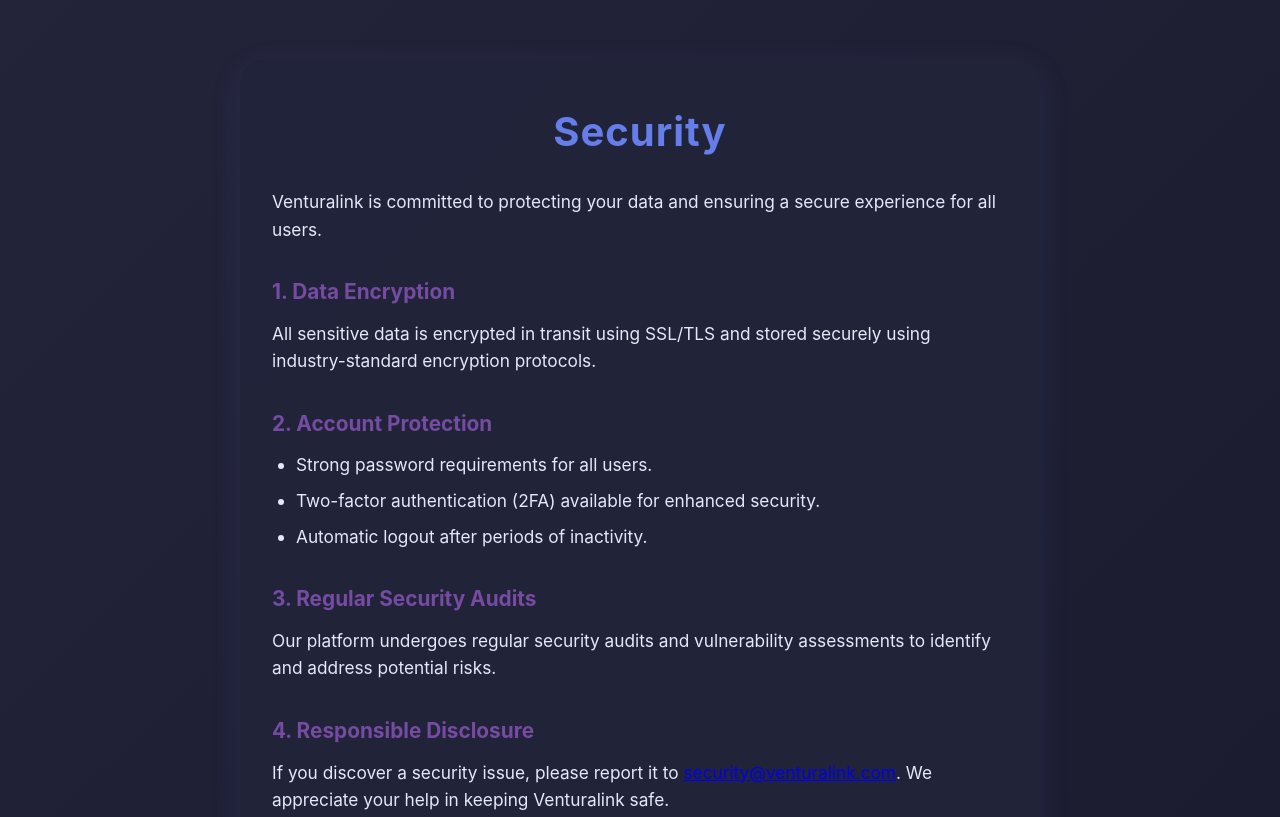
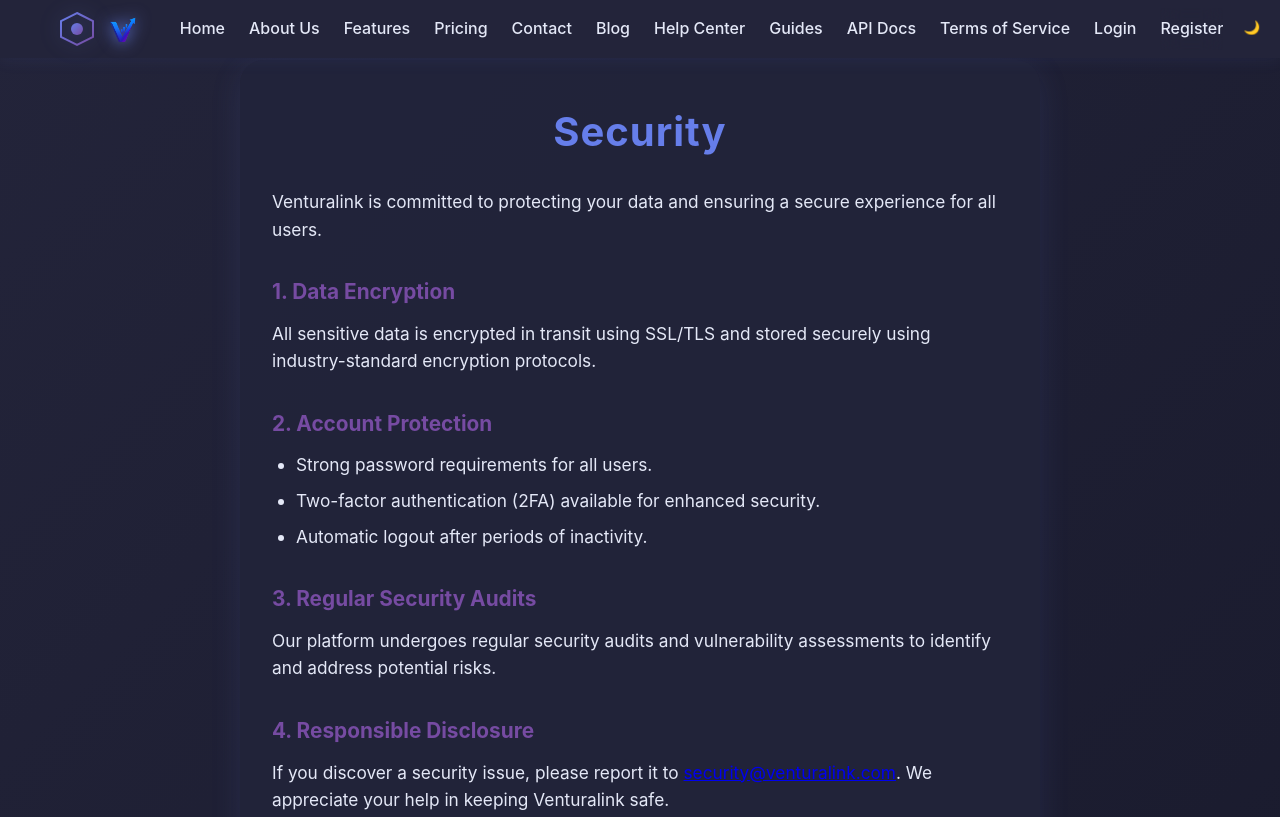
Before and after one commit to eccentriccoder01/Venturalink, a plain HTML site: page security.html in a window 1280 px wide. Shown: the top 817 px of the page. Drawn offline with Linux system fonts and the light colour scheme.

Commit message:
feat(security): add header with navigation to security page

```diff
--- a/security.html
+++ b/security.html
@@ -14,6 +14,64 @@
       margin: 0;
       min-height: 100vh;
     }
+
+    .main-header {
+      background: #23243a;
+      box-shadow: 0 2px 16px rgba(102,126,234,0.08);
+      padding: 0.5rem 0;
+      display: flex;
+      justify-content: center;
+      align-items: center;
+    }
+
+    .navbar {
+      display: flex;
+      align-items: center;
+      justify-content: space-between;
+      padding: 0 2rem;
+    }
+
+    .logo {
+      margin-right: 2rem;
+    }
+
+    .logo-container {
+      display: flex;
+      align-items: center;
+      gap: 0.5rem;
+    }
+
+    .logo-icon svg {
+      height: 2.5rem;
+      width: 2.5rem;
+      display: block;
+    }
+
+    .logo-text img {
+      height: 2.2rem;
+      margin-right: 0.5rem;
+      vertical-align: middle;
+      filter: drop-shadow(0 0 8px #667eea);
+    }
+
+    .nav-links {
+      display: flex;
+      align-items: center;
+      gap: 1.5rem;
+    }
+
+    .nav-link {
+      padding: 0.5rem 0;
+      font-size: 1rem;
+      color: #e4e8f7;
+      text-decoration: none;
+      transition: color 0.2s;
+    }
+
+    .nav-link:hover {
+      color: #764ba2;
+    }
+
     main {
       margin-top: 60px;
     }
@@ -71,6 +129,47 @@
   </style>
 </head>
 <body>
+  <!-- Header -->
+  <header class="main-header">
+    <nav class="navbar" id="main-nav">
+      <div class="logo">
+        <a href="index.html" class="logo-link">
+          <div class="logo-container">
+            <div class="logo-icon">
+              <svg viewBox="0 0 40 40" fill="none">
+                <path d="M20 4L36 12V28L20 36L4 28V12L20 4Z" stroke="url(#logo-gradient)" stroke-width="2" fill="none"/>
+                <circle cx="20" cy="20" r="6" fill="url(#logo-gradient)"/>
+                <defs>
+                  <linearGradient id="logo-gradient" x1="0%" y1="0%" x2="100%" y2="100%">
+                    <stop offset="0%" style="stop-color:#667eea"/>
+                    <stop offset="100%" style="stop-color:#764ba2"/>
+                  </linearGradient>
+                </defs>
+              </svg>
+            </div>
+            <div class="logo-text">
+              <img src="V.png" alt="Venturalink Logo">
+            </div>
+          </div>
+        </a>
+      </div>
+      <div class="nav-links">
+        <button id="theme-toggle" aria-label="Toggle theme">🌙</button>
+        <a href="index.html" class="nav-link" data-text="Home"><span>Home</span></a>
+        <a href="about.html" class="nav-link" data-text="About"><span>About Us</span></a>
+        <a href="features.html" class="nav-link" data-text="Features"><span>Features</span></a>
+        <a href="pricing.html" class="nav-link" data-text="Pricing"><span>Pricing</span></a>
+        <a href="contact.html" class="nav-link" data-text="Contact"><span>Contact</span></a>
+        <a href="blog.html" class="nav-link" data-text="Blog"><span>Blog</span></a>
+        <a href="help.html" class="nav-link" data-text="Help"><span>Help Center</span></a>
+        <a href="guides.html" class="nav-link" data-text="Guides"><span>Guides</span></a>
+        <a href="api.html" class="nav-link" data-text="API"><span>API Docs</span></a>
+        <a href="terms.html" class="nav-link" data-text="Terms"><span>Terms of Service</span></a>
+        <a href="login.html" class="nav-link" data-text="Login"><span>Login</span></a>
+        <a href="register.html" class="nav-link nav-link-cta"><span>Register</span><div class="nav-link-bg"></div></a>
+      </div>
+    </nav>
+  </header>
   <main>
     <section class="security-section">
       <h1>Security</h1>
```
